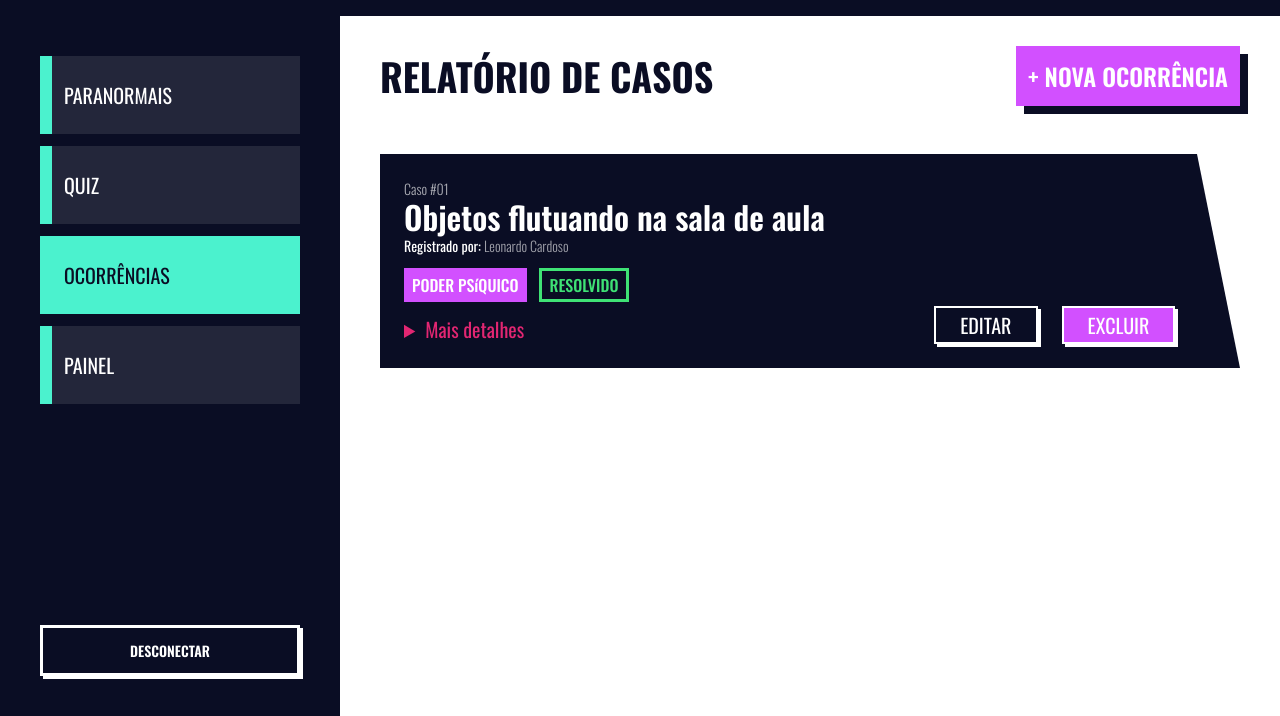
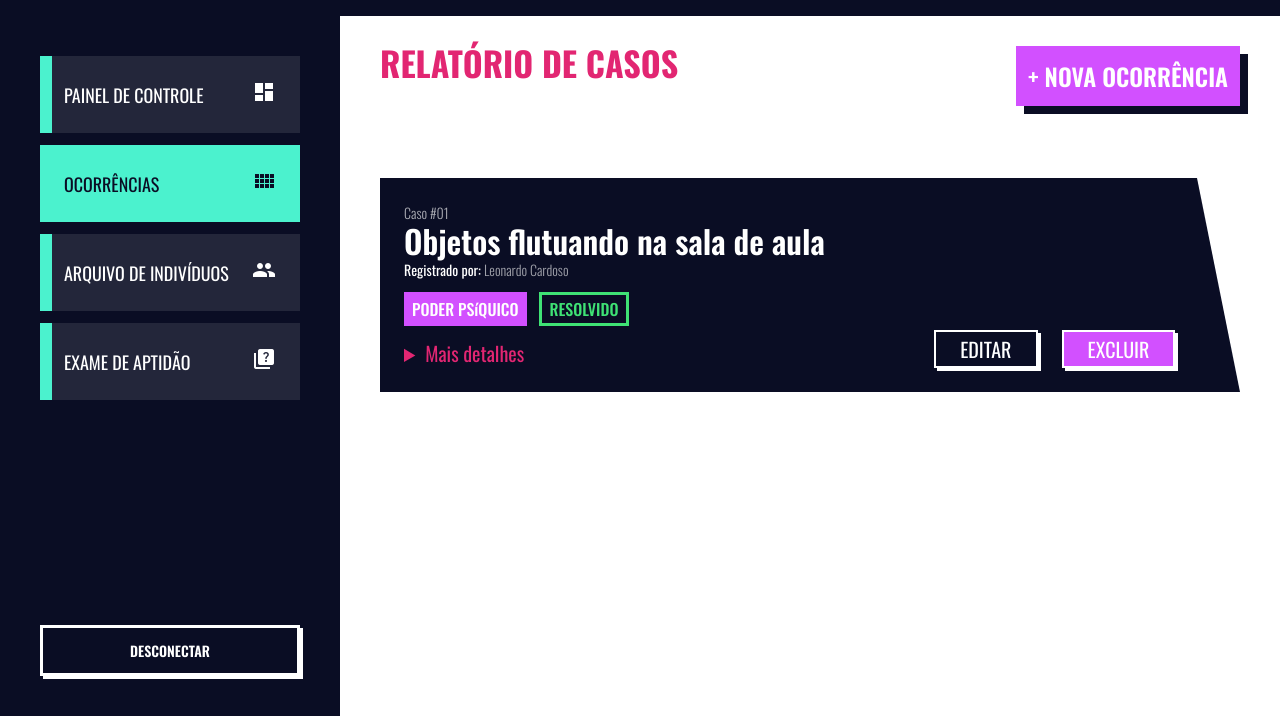
Before and after one commit to leonardocaresp/psycho-association-projeto-individual, a website: page public/dashboard/ocorrencias.html in a window 1280 px wide. Shown: the part 84-800 px from the top of the page. Drawn offline with nearby package versions, Linux system fonts and the light colour scheme.

Commit message:
refactor: Muda a estrutura da nav-bar do sistema

```diff
--- a/public/css/ocorrencias.css
+++ b/public/css/ocorrencias.css
@@ -1,10 +1,12 @@
 @import url(sistema.css);
 
-.paranormais-content {
+.bottom-container {
   display: flex;
+  flex-direction: column;
   width: auto;
   flex: 1;
-  column-gap: 12px;
+  min-height: 0;
+  row-gap: 24px;
 }
 
 .top-container {
@@ -40,6 +42,7 @@
 
 .ocorrencias-bottom {
   display: flex;
+  width: 100%;
   flex-direction: column;
 }
 
--- a/public/css/painel.css
+++ b/public/css/painel.css
@@ -5,14 +5,13 @@
   justify-content: space-between;
 }
 
-main .dashboard-container {
+.bottom-container {
   display: flex;
   flex-direction: column;
   width: auto;
   flex: 1;
   min-height: 0;
   row-gap: 24px;
-  overflow: hidden;
 }
 
 .kpi-row {
--- a/public/css/paranormais.css
+++ b/public/css/paranormais.css
@@ -1,7 +1,7 @@
 @import url(sistema.css);
 
 
-main .paranormais-content {
+main .bottom-container {
   display: flex;
   width: auto;
   flex: 1;
--- a/public/css/sistema.css
+++ b/public/css/sistema.css
@@ -69,6 +69,9 @@ nav {
 }
 
 .nav-button {
+  display: flex;
+  justify-content: space-between;
+  align-items: center;
   background-color: rgba(255, 255, 255, 0.101);
   padding: 24px 24px;
   position: relative;
@@ -117,6 +120,7 @@ nav {
 
 .nav-button span {
   color: white;
+  font-size: 18px;
   transition: 0.7s cubic-bezier(0.08, 0.82, 0.17, 1);
 }
 
@@ -142,11 +146,17 @@ nav button:hover {
     box-shadow: none;
 }
 
+.top-container h2 {
+  color: var(--rosa-choque);
+  font-size: 34px;
+  line-height: 34px;
+}
 
-
-main h2 {
+.top-container h3 {
   color: var(--azul-escuro);
-  font-size: 38px;
+  opacity: 0.8;
+  font-size: 18px;
+  font-weight: 500;
 }
 
 .carregamento {
--- a/public/dashboard/ocorrencias.html
+++ b/public/dashboard/ocorrencias.html
@@ -7,6 +7,10 @@
   <title>PsychoAssociation | Relatórios</title>
   <link rel="stylesheet" href="../css/ocorrencias.css">
   <script src="../js/funcoes.js"></script>
+
+  <link rel="icon" type="image/x-icon" href="../assets/icon/psycho-association-logo.svg">
+
+    <link rel="stylesheet" href="https://fonts.googleapis.com/icon?family=Material+Icons">
 </head>
 
 <body>
@@ -20,18 +24,23 @@
     </div>
   </header>
   <nav>
+    <div class="nav-button" onclick="window.location = 'dashboard.html'">
+      <span>PAINEL DE CONTROLE</span>
+      <span><i class="material-icons">dashboard</i></span>
+    </div>
+    <div class="nav-button selected" onclick="window.location = 'ocorrencias.html'">
+      <span>OCORRÊNCIAS</span>
+     <span><i class="material-icons">view_comfy</i></span>
+    </div>
     <div class="nav-button" onclick="window.location = 'paranormais.html'">
-      <span>PARANORMAIS</span>
+      <span>ARQUIVO DE INDIVÍDUOS</span>
+      <span><i class="material-icons"">group</i></span>
     </div>
     <div class="nav-button" onclick="window.location = 'quiz.html'">
-      <span>QUIZ</span>
+      <span>EXAME DE APTIDÃO</span>
+      <span><i class="material-icons">quiz</i></span>
     </div>
-    <div class="nav-button selected">
-      <span>OCORRÊNCIAS</span>
-    </div>
-    <div class="nav-button" onclick="window.location = 'dashboard.html'">
-      <span>PAINEL</span>
-    </div>
+
     <button onclick="window.location = '../index.html'">
       DESCONECTAR
     </button>
@@ -44,7 +53,7 @@
         <button onclick="abrirPopup()">+ NOVA OCORRÊNCIA</button>
       </div>
     </div>
-    <div>
+    <div class="bottom-container">
       <div class="ocorrencias-top">
 
       </div>
```
Also changed, not shown: public/cadastro.html (+1 -0 lines), public/dashboard/dashboard.html (+26 -10 lines), public/dashboard/paranormais.html (+16 -9 lines), public/dashboard/quiz.html (+15 -7 lines), public/index.html (+1 -0 lines), public/login.html (+1 -0 lines), public/simulador.html (+1 -0 lines).
